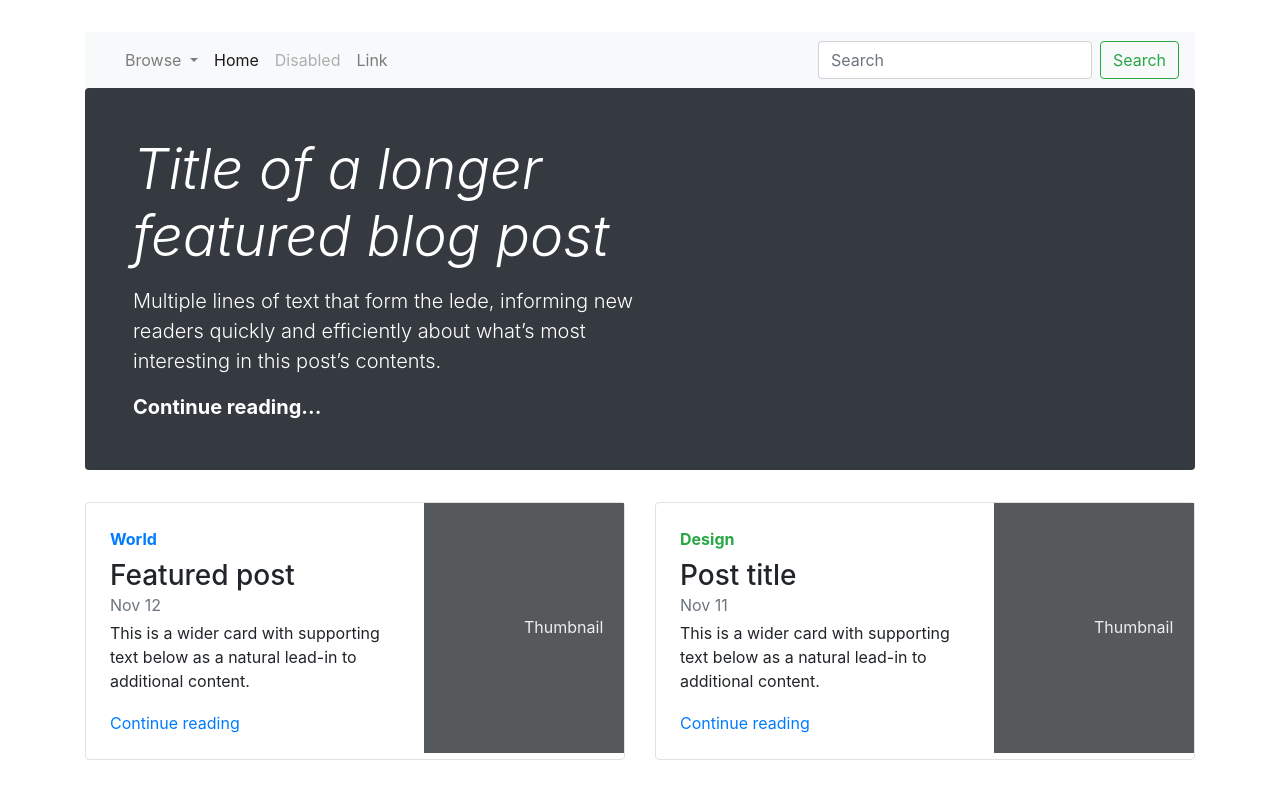
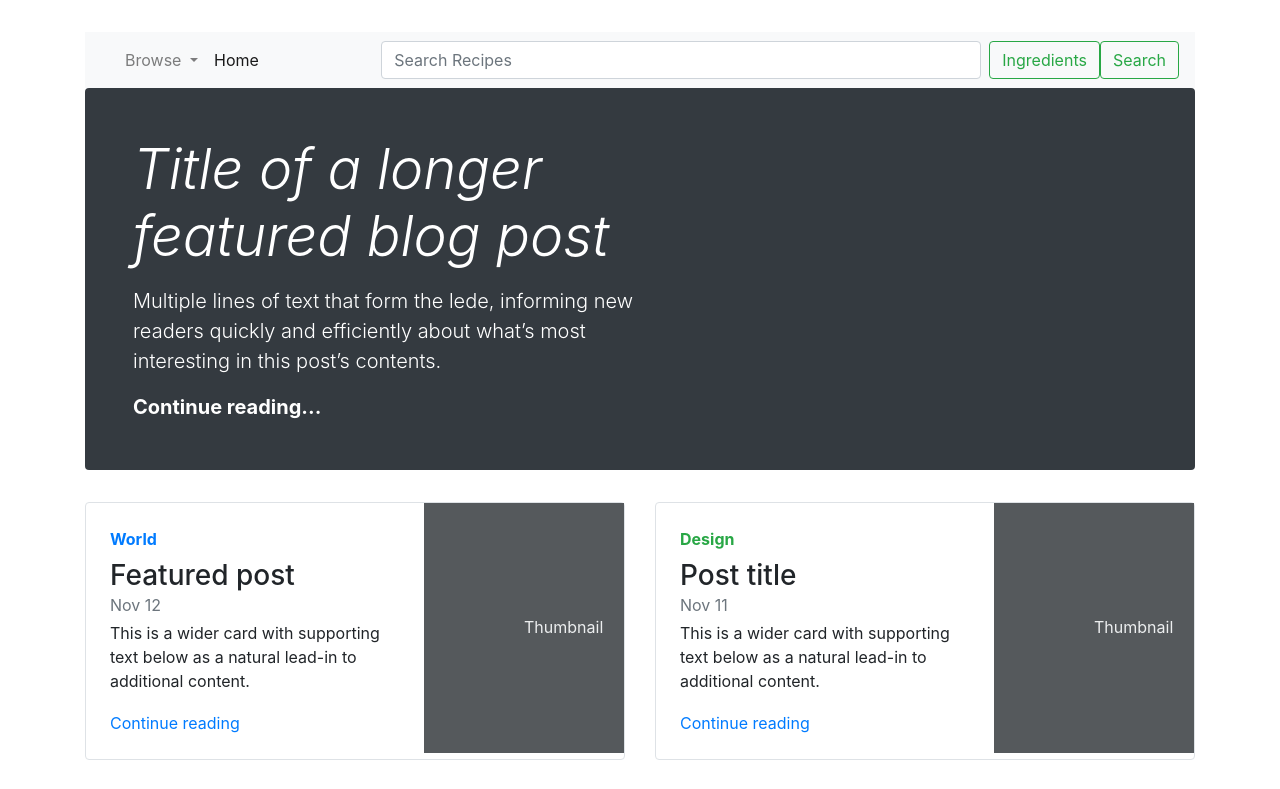
Before and after one commit to abratcher1066/Stay_at_Home_Recipes, a plain HTML site: page index.html in a window 1280 px wide. Shown: the top 789 px of the page. Drawn offline with nearby package versions, Linux system fonts and the light colour scheme.

Commit message:
css changes2

```diff
--- a/index.html
+++ b/index.html
@@ -11,6 +11,7 @@
     <script src="https://maxcdn.bootstrapcdn.com/bootstrap/4.0.0/js/bootstrap.min.js"
         integrity="sha384-JZR6Spejh4U02d8jOt6vLEHfe/JQGiRRSQQxSfFWpi1MquVdAyjUar5+76PVCmYl"
         crossorigin="anonymous"></script>
+        <link rel="stylesheet" href="style.css">
 
 </head>
 
@@ -47,17 +48,22 @@
                     <li class="nav-item active">
                         <a class="nav-link" href="#">Home <span class="sr-only">(current)</span></a>
                     </li>
-                    <li class="nav-item">
+                    <!-- <li class="nav-item">
                         <a class="nav-link disabled" href="#">Disabled</a>
+                    </li> -->
+
+                    <!-- <li class="nav-item">
+                        <a class="nav-link" href="#"></a>
                     </li>
-
                     <li class="nav-item">
                         <a class="nav-link" href="#">Link</a>
-                    </li>
+                    </li> -->
+
 
                 </ul>
                 <form class="form-inline my-2 my-lg-0">
-                    <input class="form-control mr-sm-2" type="search" placeholder="Search" aria-label="Search">
+                    <input class="form-control mr-sm-2" type="search" placeholder="Search Recipes" aria-label="Search">
+                    <button class="btn btn-outline-success my-2 my-sm-0" id="Switch">Ingredients</button>
                     <button class="btn btn-outline-success my-2 my-sm-0" type="submit">Search</button>
                 </form>
             </div>
--- /dev/null
+++ b/style.css
@@ -0,0 +1,7 @@
+@media (min-width: 576px) {
+    .form-inline .form-control {
+        display: inline-block;
+        width: 600px;
+        vertical-align: middle;
+    }
+}
```
Also changed, not shown: script.js (added, +7 -0 lines).
